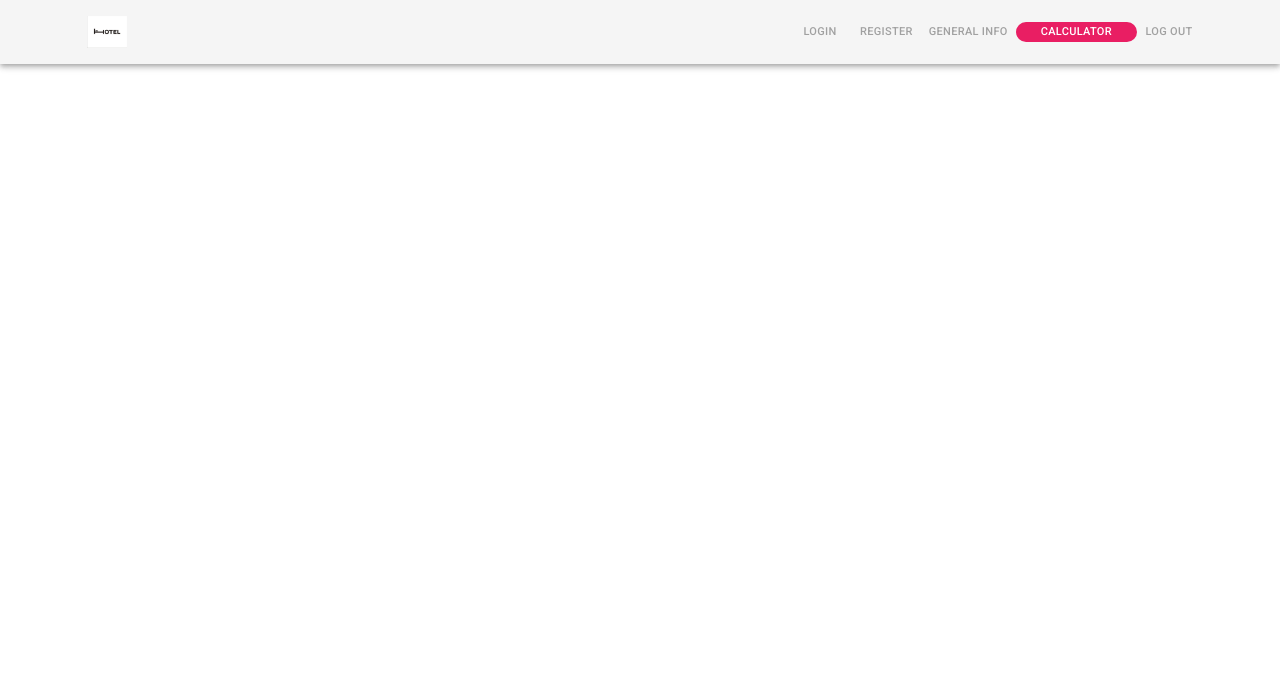
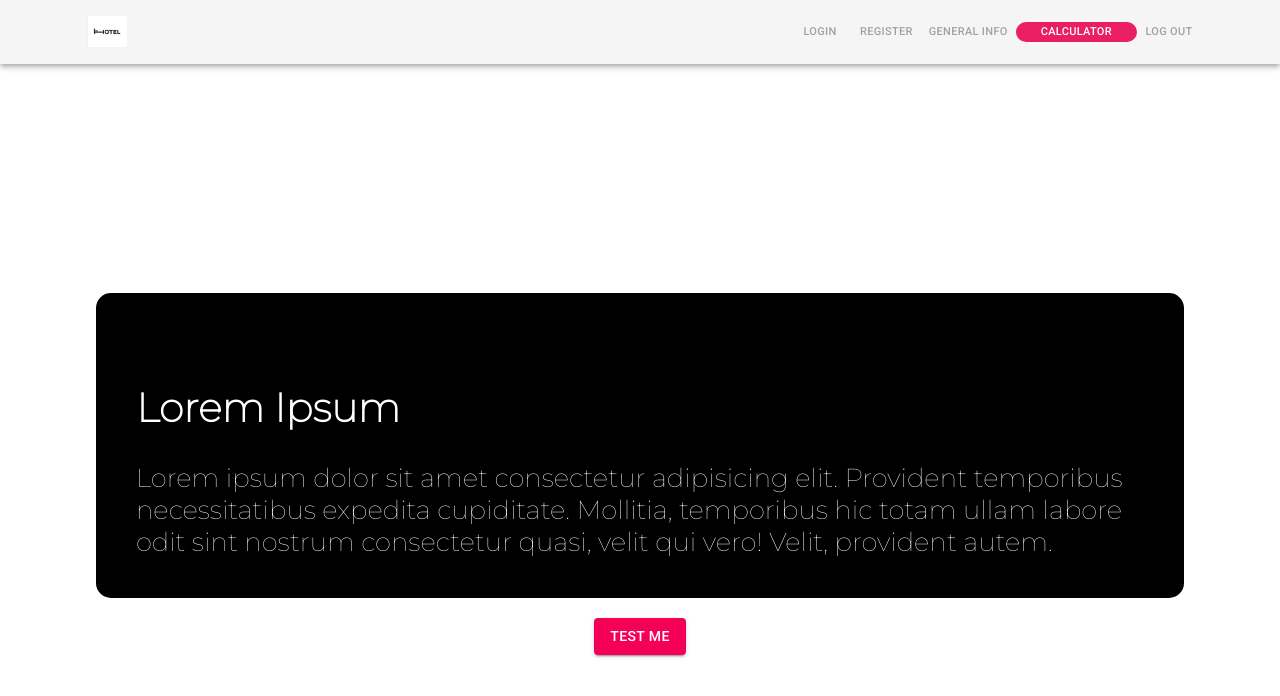
Before and after one commit to elie-benayoun/GhosTown, a React (Create React App) app: page /landing in a window 1280 px wide. Shown: the top 696 px of the page. Built offline with nearby package versions, Linux system fonts and the light colour scheme; the HTML template or start-up script is replaced by a standard one.

Commit message:
landing page

```diff
--- a/public/index.html
+++ b/public/index.html
@@ -25,6 +25,7 @@
       work correctly both with client-side routing and a non-root public URL.
       Learn how to configure a non-root public URL by running `npm run build`.
     -->
+    <link href="https://fonts.googleapis.com/css2?family=Montserrat:wght@100&display=swap" rel="stylesheet">
     <title>React App</title>
   </head>
   <body>
--- a/src/App.css
+++ b/src/App.css
@@ -16,7 +16,7 @@ body{
   align-items: center;
   justify-content: center;
   font-size: calc(10px + 2vmin);
-  color:white;
+
 }
 
 .logout {
@@ -100,3 +100,24 @@ body{
 .authInput:focus {
   border: 2px solid white;
 }
+
+.presentation{
+  background-color: black;
+  color: white;
+  border-radius: 15px;
+  width: 85%;
+  padding-top: 7%;
+  margin: 20px;
+  font-family: 'Montserrat', sans-serif;}
+
+.title{
+  font-size: 40px;
+  margin-bottom: 30px;
+  font-weight: bold;
+}
+
+.main-text{
+  padding-left: 40px;
+  padding-right: 40px;
+  padding-bottom: 40px;
+}
--- a/src/App.js
+++ b/src/App.js
@@ -9,6 +9,7 @@ import Navbar from "./components/Navbar"
 import Login from "./components/Login"
 import Register from "./components/Register"
 import Calculator from "./components/Calculator"
+import Landing from "./components/landing"
 import './App.css'
 
 class App extends Component {
@@ -32,6 +33,7 @@ class App extends Component {
         <Route path="/login" component={Login}  />
         <Route path="/register" component={Register} />
         <Route path="/calculator" component={Calculator}/>
+        <Route path="/landing" component={Landing}/>
       </Switch>
       </header>
       </div>
--- a/src/components/Calculator.jsx
+++ b/src/components/Calculator.jsx
@@ -229,7 +229,7 @@ saveAdress(adres){
                     onBlur={handleBlur}
                     value={values.price}
                     color={this.state.buttoncolor}
-                    placeholder='price by night'
+                    placeholder='price per night'
                   >
                     ), }} ><label htmlFor="contained-button-file"></label>
                   </CSSTextField>
@@ -240,7 +240,7 @@ saveAdress(adres){
                             id="neighbourhood_group"
                             name='neighbourhood_group'
                             value={values.neighbourhood_group}
-                            placeholder="neighbourhood group"
+                            placeholder="neighbourhood"
                     />
                 <Error touched={touched.neighbourhood_group} message={errors.neighbourhood_group} />
 
--- a/src/components/Navbar.jsx
+++ b/src/components/Navbar.jsx
@@ -120,7 +120,7 @@ class Navbar extends React.Component {
               </Button>
               <Button
                 color="inherit"
-                component={Link} to="/calculator"
+                component={Link} to="/landing"
                 className={[classes.buttonFontSize, classes.loginButton]}
               >
                 Calculator
--- /dev/null
+++ b/src/components/landing.jsx
@@ -0,0 +1,26 @@
+import React from "react"
+import Button from "@material-ui/core/Button"
+import {
+    Link
+  } from "react-router-dom";
+
+
+function landing() {
+    return (
+        <>
+        <div className="presentation">
+            <div className="main-text">
+                <div className="title">
+                    Lorem Ipsum
+                </div>
+                <div className="text">
+                    Lorem ipsum dolor sit amet consectetur adipisicing elit. Provident temporibus necessitatibus expedita cupiditate. Mollitia, temporibus hic totam ullam labore odit sint nostrum consectetur quasi, velit qui vero! Velit, provident autem.
+                </div>
+            </div>
+        </div>
+        <Button  component={Link} to="/Calculator" type="button" variant="contained" color="secondary">Test Me</Button>
+        </>
+    )
+}
+
+export default landing;
```
Also changed, not shown: 1 other file (tests, documents, lock files or other folders).
